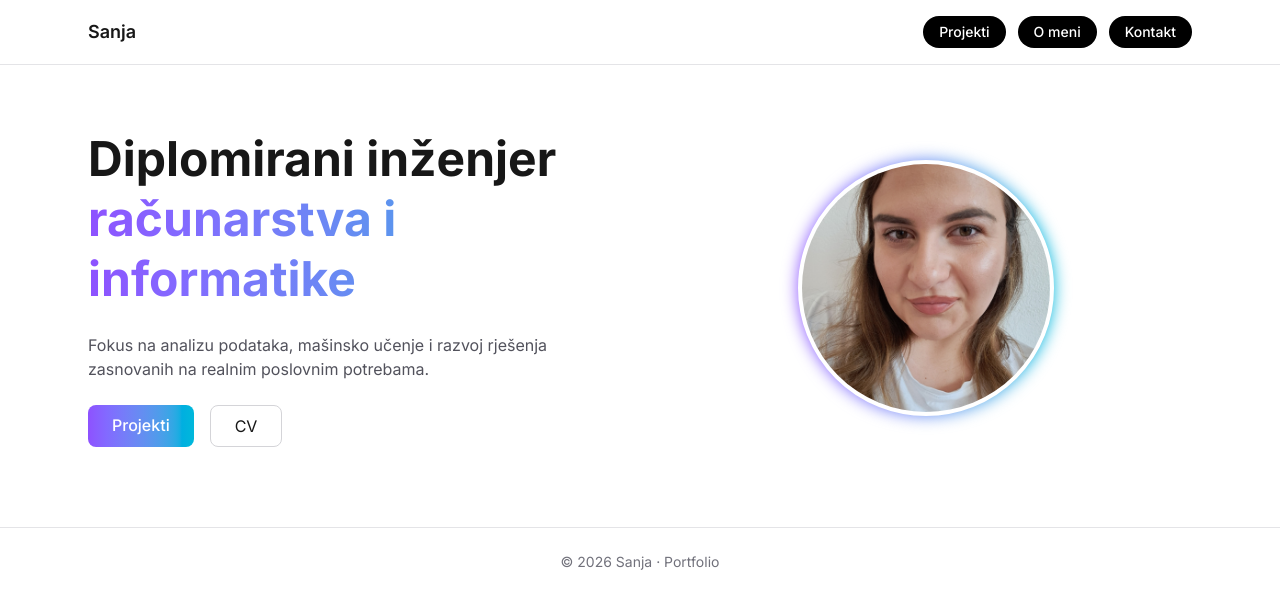
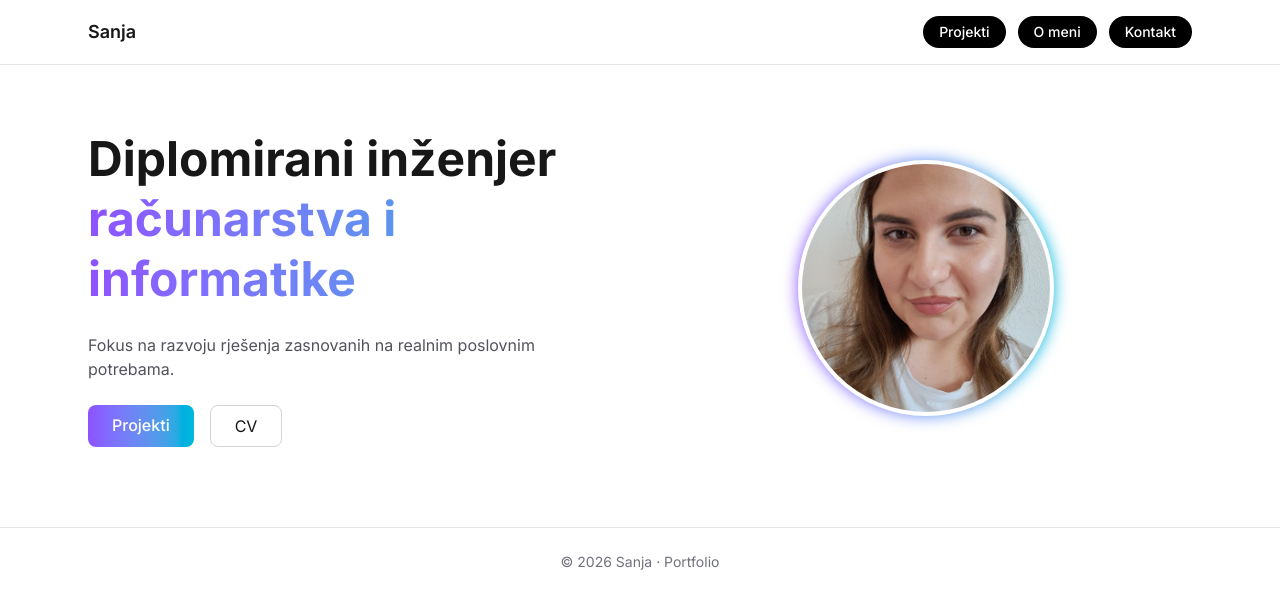
Before and after one commit to njanjahier/data-ml-portfolio, a Next.js app: page / in a window 1280 px wide. Shown: the top 608 px of the page. Built offline with nearby package versions, Linux system fonts and the light colour scheme.

Commit message:
Update page.tsx

```diff
--- a/app/page.tsx
+++ b/app/page.tsx
@@ -17,7 +17,7 @@ export default function Home() {
 </h1>
 
           <p className="text-zinc-600 max-w-xl">
-  Fokus na analizu podataka, mašinsko učenje i razvoj rješenja
+  Fokus na razvoju rješenja
   zasnovanih na realnim poslovnim potrebama.
 </p>
 
```
